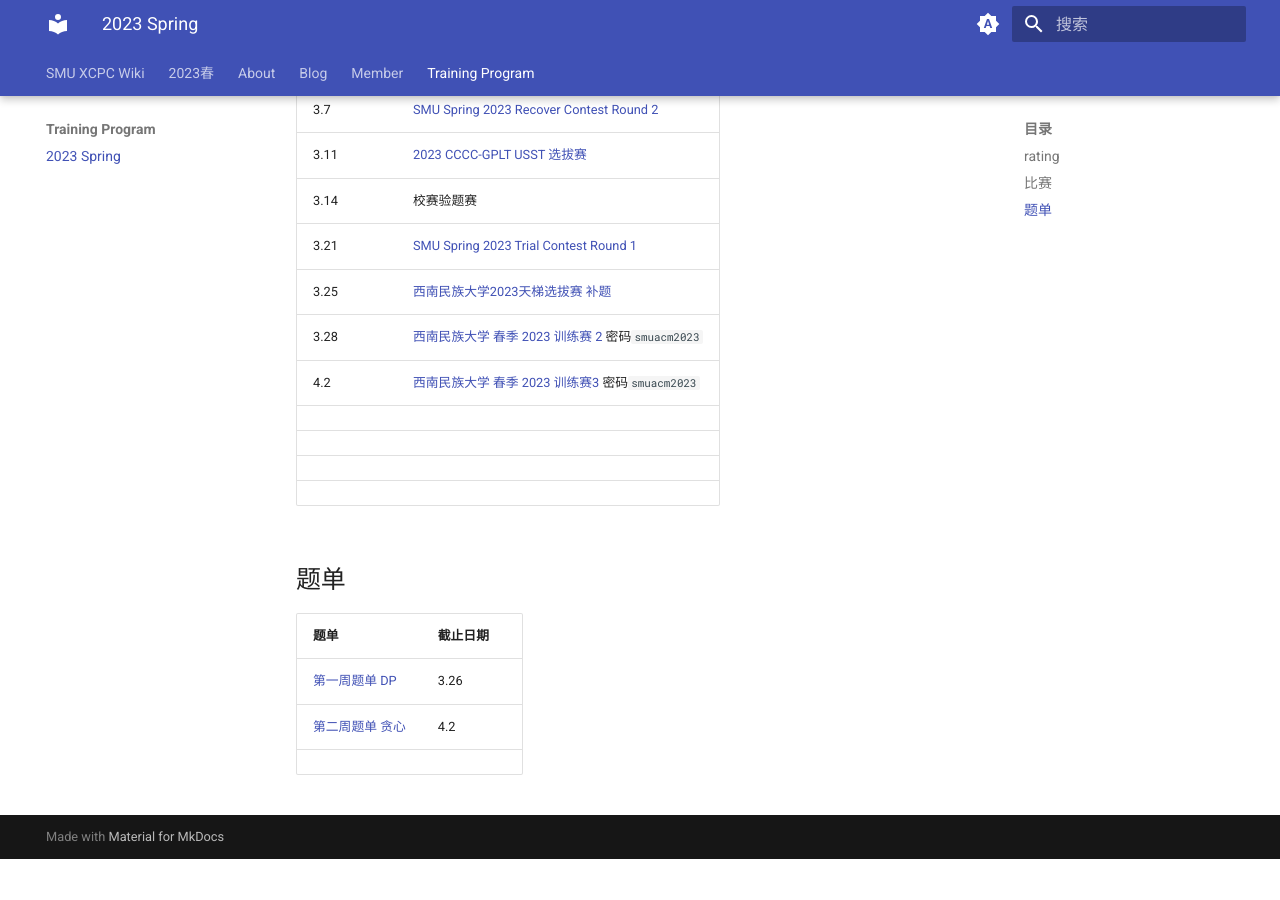
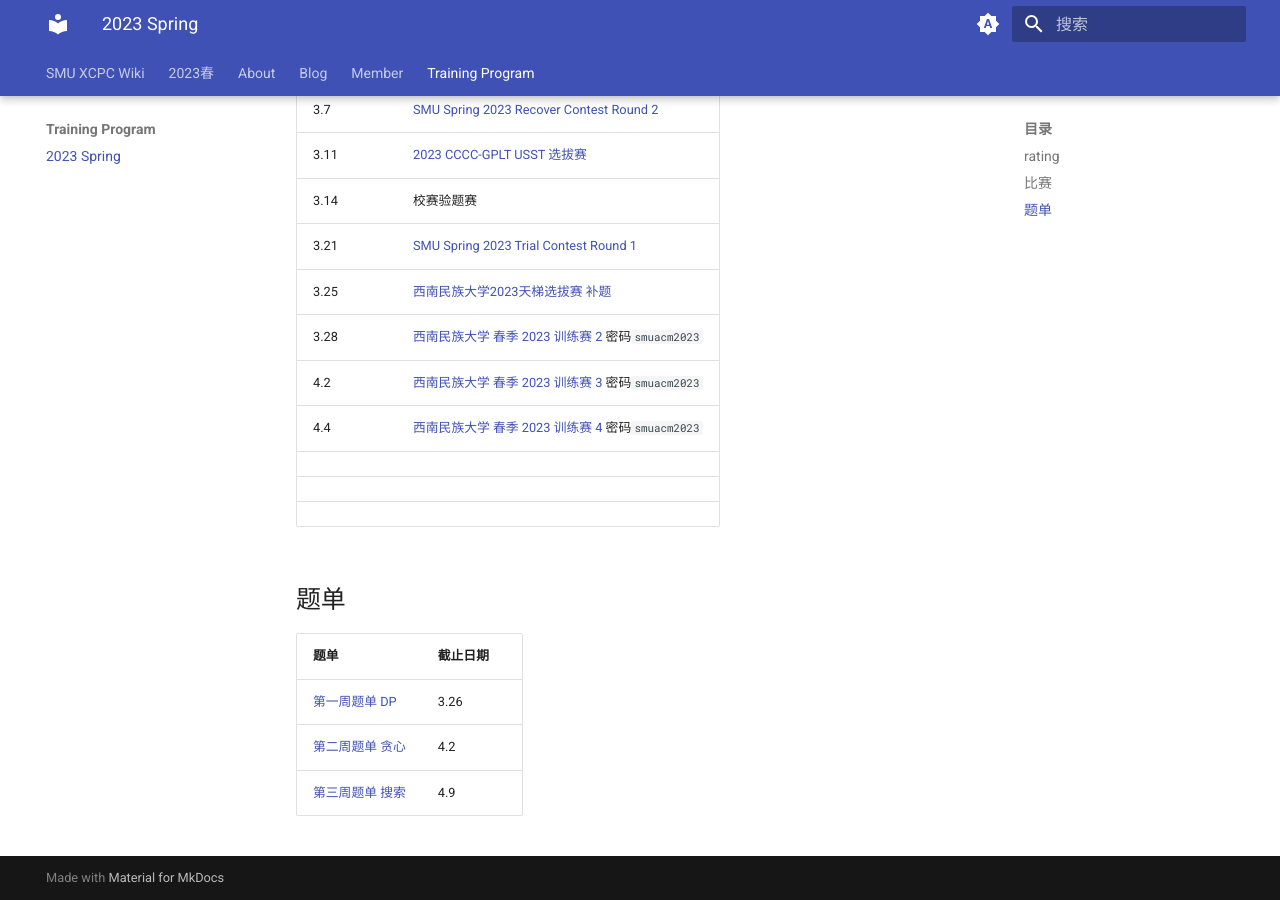
Before and after one commit to SMU-XCPC/wiki, an MkDocs documentation site: the page built from docs/Training Program/2023 Spring.md, in a window 1280 px wide and 900 px high, scrolled down 924 px. Built offline with MkDocs 1.6.1 and Material for MkDocs 9.7.7, drawn with Linux system fonts in a browser that asks for light colours; before the commit the page ends 1783 px from its top, so only the background shows below that.

Commit message:
Update 2023 Spring.md

```diff
--- a/docs/Training Program/2023 Spring.md
+++ b/docs/Training Program/2023 Spring.md
@@ -36,8 +36,8 @@
 | 3.21 | [SMU Spring 2023 Trial Contest Round 1](https://codeforces.com/group/L9GOcnr1dm/contest/429882) |
 | 3.25 | [西南民族大学2023天梯选拔赛](https://pintia.cn/problem-sets/1638703120731238400)       [补题](https://pintia.cn/problem-sets/1639542842588291072) |
 | 3.28 | [西南民族大学 春季 2023 训练赛 2](https://www.nowcoder.com/acm/contest/54281) 密码`smuacm2023` |
-| 4.2  | [西南民族大学 春季 2023 训练赛3](https://www.nowcoder.com/acm/contest/54284) 密码`smuacm2023` |
-|      |                                                              |
+| 4.2  | [西南民族大学 春季 2023 训练赛 3](https://www.nowcoder.com/acm/contest/54284) 密码`smuacm2023` |
+| 4.4  | [西南民族大学 春季 2023 训练赛 4](https://ac.nowcoder.com/acm/contest/55166) 密码`smuacm2023` |
 |      |                                                              |
 |      |                                                              |
 |      |                                                              |
@@ -52,4 +52,4 @@
 | -------------------------------------------------- | -------- |
 | [第一周题单 DP](https://vjudge.net/article/3518)   | 3.26     |
 | [第二周题单 贪心](https://vjudge.net/article/3518) | 4.2      |
-|                                                    |          |
+| [第三周题单 搜索](https://vjudge.net/article/3518) | 4.9      |
```
